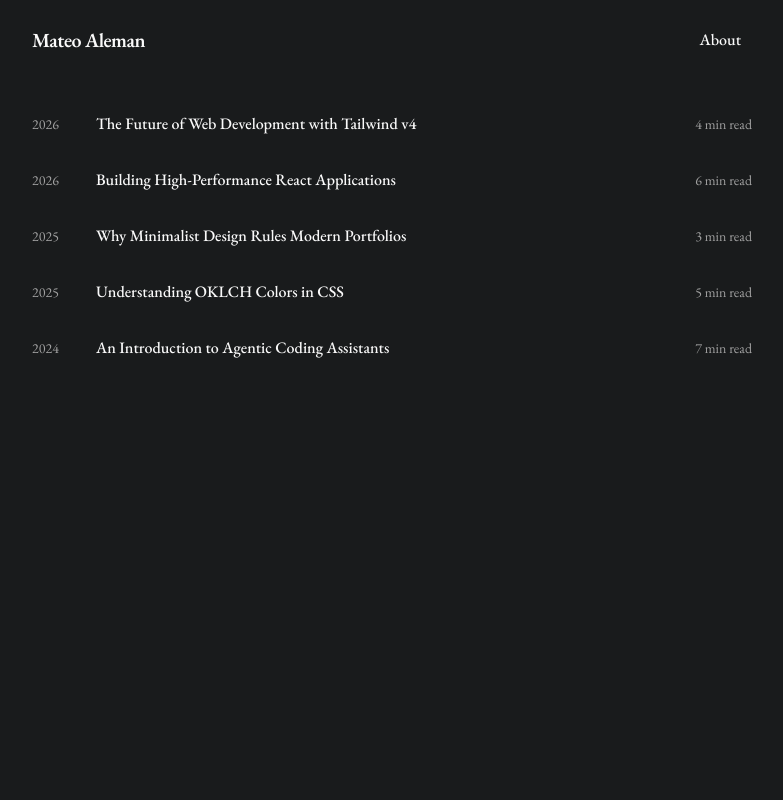
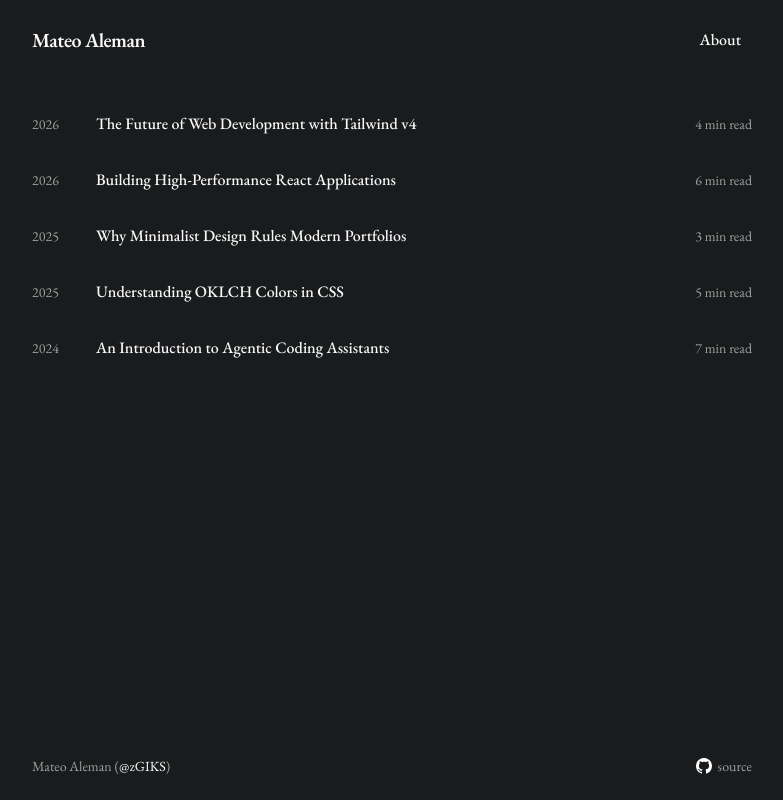
Before and after one commit to zGIKS/portfolio, a Next.js app: page / in a window 1280 px wide. Shown: the whole page, without its empty margins (248-1031 px from the left). Built offline with nearby package versions, Linux system fonts and the light colour scheme.

Commit message:
feat: refactor Header component to shared context and update import path

```diff
--- a/src/app/page.tsx
+++ b/src/app/page.tsx
@@ -1,6 +1,7 @@
 import { Suspense } from "react";
 import { Workspace } from "@/contexts/blog/interfaces/components/workspace";
-import { Header } from "@/contexts/blog/interfaces/components/header";
+import { Header } from "@/contexts/shared/interfaces/components/header";
+import { Footer } from "@/contexts/shared/interfaces/components/footer";
 import { PostList } from "@/contexts/blog/interfaces/components/post-list";
 
 type SearchParams = Promise<{ [key: string]: string | string[] | undefined }>;
@@ -9,6 +10,7 @@
   return (
     <Workspace>
       <Header />
+      <main className="flex-1 flex flex-col justify-start">
         <Suspense fallback={
           <div className="flex-1 flex items-center justify-center text-muted-foreground font-sans italic">
             Cargando contenido...
@@ -16,6 +18,8 @@
         }>
           <PostList />
         </Suspense>
+      </main>
+      <Footer />
     </Workspace>
   );
 }
--- a/src/contexts/blog/interfaces/components/workspace.tsx
+++ b/src/contexts/blog/interfaces/components/workspace.tsx
@@ -7,7 +7,7 @@
 export function Workspace({ children }: WorkspaceProps) {
   return (
     <div className="flex min-h-screen items-center justify-center bg-background text-foreground font-sans">
-      <section className="h-screen max-w-3xl w-full bg-background flex flex-col items-stretch justify-start">
+      <section className="min-h-screen max-w-3xl w-full bg-background flex flex-col items-stretch justify-start">
         {children}
       </section>
     </div>
--- /dev/null
+++ b/src/contexts/shared/interfaces/components/footer.tsx
@@ -0,0 +1,21 @@
+import React from "react";
+import { GitHub } from "@/contexts/shared/interfaces/components/icons/github";
+
+export function Footer() {
+  return (
+    <footer className="w-full flex items-center justify-between p-6 mt-auto">
+      <span className="text-sm text-muted-foreground">
+        Mateo Aleman (<span className="text-foreground">@zGIKS</span>)
+      </span>
+      <a
+        href="https://github.com/zGIKS/portfolio"
+        target="_blank"
+        rel="noopener noreferrer"
+        className="flex items-center gap-1.5 text-sm text-muted-foreground hover:text-foreground transition-colors duration-200"
+      >
+        <GitHub className="size-4" />
+        <span>source</span>
+      </a>
+    </footer>
+  );
+}
--- /dev/null
+++ b/src/contexts/shared/interfaces/components/icons/github.tsx
@@ -0,0 +1,15 @@
+import type { SVGProps } from "react";
+
+const GitHub = (props: SVGProps<SVGSVGElement>) => (
+  <svg {...props} viewBox="0 0 1024 1024" fill="none">
+    <path
+      fillRule="evenodd"
+      clipRule="evenodd"
+      d="M8 0C3.58 0 0 3.58 0 8C0 11.54 2.29 14.53 5.47 15.59C5.87 15.66 6.02 15.42 6.02 15.21C6.02 15.02 6.01 14.39 6.01 13.72C4 14.09 3.48 13.23 3.32 12.78C3.23 12.55 2.84 11.84 2.5 11.65C2.22 11.5 1.82 11.13 2.49 11.12C3.12 11.11 3.57 11.7 3.72 11.94C4.44 13.15 5.59 12.81 6.05 12.6C6.12 12.08 6.33 11.73 6.56 11.53C4.78 11.33 2.92 10.64 2.92 7.58C2.92 6.71 3.23 5.99 3.74 5.43C3.66 5.23 3.38 4.41 3.82 3.31C3.82 3.31 4.49 3.1 6.02 4.13C6.66 3.95 7.34 3.86 8.02 3.86C8.7 3.86 9.38 3.95 10.02 4.13C11.55 3.09 12.22 3.31 12.22 3.31C12.66 4.41 12.38 5.23 12.3 5.43C12.81 5.99 13.12 6.7 13.12 7.58C13.12 10.65 11.25 11.33 9.47 11.53C9.76 11.78 10.01 12.26 10.01 13.01C10.01 14.08 10 14.94 10 15.21C10 15.42 10.15 15.67 10.55 15.59C13.71 14.53 16 11.53 16 8C16 3.58 12.42 0 8 0Z"
+      transform="scale(64)"
+      fill="#ffff"
+    />
+  </svg>
+);
+
+export { GitHub };
```
Also changed, not shown: src/contexts/shared/interfaces/components/header.tsx (renamed from src/contexts/blog/interfaces/components/header.tsx). Lines whose indentation alone changed are shown as unchanged.
